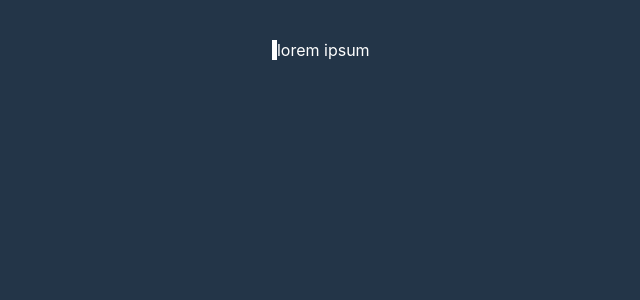
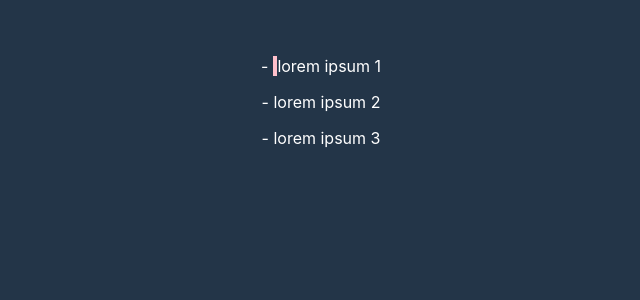
Before and after one commit to jkhebel/notebook-app, a React (Create React App) app: page / in a window 1280 px wide. Shown: the top 300 px of the page, without its empty margins (319-959 px from the left). Built offline with nearby package versions, Linux system fonts and the light colour scheme.

Commit message:
Functional text editor

```diff
--- a/src/App.js
+++ b/src/App.js
@@ -45,9 +45,14 @@ function App() {
 
   useEffect(() => {updateEntryList(directoryHandle, setEntryList)}, [directoryHandle])
 
+  let lipsum =
+  `lorem ipsum 1
+lorem ipsum 2
+lorem ipsum 3`
+
   return (
     <div className="App">
-      <Editor />
+      <Editor text={lipsum}/>
     </div>
   );
 
--- a/src/components/Editor.js
+++ b/src/components/Editor.js
@@ -1,34 +1,62 @@
-import React, { useState } from 'react';
+/* eslint-disable react-hooks/exhaustive-deps */
+import React, { useEffect, useLayoutEffect, useState } from 'react';
 
-function Editor() {
+function Line({text}) { // line component
+  return (
+    <p className="line">
+      - {text}
+    </p>
+  )
+}
+
+function CurrentLine({text, pos}) {
+  return (
+    <p className="line cursorLine">
+    - {text.slice(0, pos)}
+    <span className="cursor"
+      style={{ // temporary inline style
+        background:"pink",
+        color: "pink",
+        width: "1em",
+        marginRight: "-0em", // set opacity and add offset
+        zIndex: "-10", // TODO: make cursor blink in actual css
+        }}>
+      .
+    </span>
+    {text.slice(pos)}
+    </p>
+  )
+}
+
+
+function Editor({text=""}) {
   // state vaariables
-  const [buffer, setBuffer] = useState([""]); // store raw string in a buffer
-  const [currentLine, setCurrentLine] = useState("lorem ipsum"); // only modify current line
+  const [buffer, setBuffer] = useState(text.split("\n")); // store raw string in a buffer
+  const [currentLine, setCurrentLine] = useState(buffer[0]); // only modify current line
   const [cursor, setCursor] = useState({ // store cursor position
-    row: 0, //top-down
-    col: 0, //left-right
+    row: 0, //top->down
+    col: 0, //left->right
   });
   const [editorSize, setEditorSize] = useState({ // store window size
     width: 0,
     height: 0,
   });
 
-  function moveCursor(addRows, addCols) {
+  function moveCursor(addRows, addCols, maxRows, maxCols) {
     // quick setter to move cursor
+    maxRows = maxRows || buffer.length - 1
+    maxCols = maxCols || currentLine.length
+    // calculate new cursor positions
     let newRow = cursor.row + addRows
     let newCol = cursor.col + addCols
-
-    // prevent cursor from leaving scope of buffer
-    newCol = newCol > currentLine.length ? currentLine.length : newCol
+    // prevent cursor from exceeding scope of buffer
+    newCol = newCol > maxCols ? maxCols : newCol
+    newRow = newRow > maxRows ? maxRows : newRow
+    // prevent cursor from moving below scope of buffer
     newCol = newCol < 0 ? 0 : newCol
-    newRow = newRow > buffer.length ? buffer.length : newRow
     newRow = newRow < 0 ? 0 : newRow
-
     // set new cursor position
-    setCursor({
-      row: newRow,
-      col: newCol,
-    })
+    setCursor({ row: newRow, col: newCol,})
   }
 
   function addAtCursor(text) {
@@ -39,17 +67,45 @@ function Editor() {
         + currentLine.slice(cursor.col)
     )
     // update cursor position
-    moveCursor(0, text.length)
+    moveCursor(0, text.length,  buffer.length - 1, currentLine.length + 1)
   }
 
   function deleteAtCursor() {
-    // move cursor length of char first
-    moveCursor(0, -currentLine[cursor.col-1].length)
-    setCurrentLine( // slice out char
-      currentLine.slice(0, cursor.col - 1)
-      + currentLine.slice(cursor.col)
+    if (currentLine === "" || cursor.col === 0){
+      // delete line break if not first line
+      if (cursor.row > 0) {
+        const lineAbove = buffer[cursor.row - 1]
+        const newLine = lineAbove + currentLine
+        setBuffer(
+          buffer.slice(0, cursor.row - 1).concat(
+          [newLine],
+          buffer.slice(cursor.row + 1)
+          )
+        )
+        moveCursor(-1, lineAbove.length)
+      }
+    } else {
+      const len = currentLine[cursor.col-1].length // get length of char
+      setCurrentLine( // slice out char
+        currentLine.slice(0, cursor.col - 1)
+        + currentLine.slice(cursor.col)
+      )
+      moveCursor(0, -len)//update cursor
+
+    }
+  }
+
+  function insertLineBreakAtCursor() {
+    const lineAbove = currentLine.slice(0,cursor.col)
+    const newLine = currentLine.slice(cursor.col)
+    setBuffer(
+      buffer.slice(0, cursor.row).concat(
+        [lineAbove], [newLine],
+        buffer.slice(cursor.row + 1)
+      )
     )
-
+    setCurrentLine(newLine);
+    moveCursor(1, -cursor.col, buffer.length);
   }
 
   async function processKeypress(event) {
@@ -85,14 +141,17 @@ function Editor() {
           addAtCursor(event.key)
         }
         break
-      case "Enter": // TODO: fix linebreaks and tabs in HTML (<p></p>)
-        addAtCursor("\u000D")
+      case "Enter":
+        insertLineBreakAtCursor()
         break
       case "Tab":
         addAtCursor("\u0009") // TODO: tabs are no bueno?
         break
       case "ArrowDown":
+        moveCursor(1, 0)
+        break;
       case "ArrowUp":
+        moveCursor(-1, 0)
         break
       case "ArrowRight":
         moveCursor(0, 1)
@@ -108,43 +167,46 @@ function Editor() {
 
   }
 
-  function getEditorSize() {
-    // get the editor div and compute it's size
-    var style = window.getComputedStyle(
-      document.getElementById("Editor"), null
-    );
-    return {
-      width: style.getPropertyValue("width"),
-      height: style.getPropertyValue("height"),
-    };
-  }
-
   function updateBufferAtCurrentLine() {
     // update the buffer at the current line
     setBuffer(
-      buffer.slice(0,cursor.row)
-        .concat([currentLine], // replace old line with new line
-          buffer.slice(cursor.row+1))
+      buffer.map((line, idx) => {
+        if (idx === cursor.row) {return currentLine} else return line
+      })
     )
   }
 
   function renderBuffer() {
-    return ( // TODO: make it show multiple lines
+    return (
       <>
-        {currentLine.slice(0, cursor.col)}
-        <span className="cursor"
-          style={{ // temporary inline style
-            background:"white",
-            color: "white",
-            width: "1em",
-            zIndex: "-10", // TODO: make cursor blink in actual css
-            }}>
-          .
-        </span>
-        {currentLine.slice(cursor.col)}
+        {buffer.map((line, idx) => {
+          if (idx === cursor.row) {
+            return <CurrentLine key={idx} text={line} pos={cursor.col} />
+          } else {
+            return <Line key={idx} text={line} />
+          }
+        })}
       </>
     )
   }
+
+  // when current line state changes, update buffer state
+  useEffect(updateBufferAtCurrentLine, [currentLine])
+  // when cursor row changes, switch current line
+  useEffect(() => {
+    setCurrentLine(buffer[cursor.row])
+  }, [cursor.row])
+
+  // update editorSize state on resize
+  useLayoutEffect(() => {
+    function updateSize() {
+      setEditorSize({width: window.innerWidth, height: window.innerHeight});
+    }
+    window.addEventListener('resize', updateSize);
+    updateSize();
+    return () => window.removeEventListener('resize', updateSize);
+  }, []);
+
 
   return (
     <div
@@ -156,13 +218,7 @@ function Editor() {
         color: "white",
         overflowWrap: "normal"
       }}
-      onKeyDown={(e) => { // run every time a key is pressed
-        // refreshScreen -- I believe useState does this automagically? Maybe.
-        //setEditorSize(getEditorSize())
-        // restrict cursor position to screen
-        processKeypress(e)
-        updateBufferAtCurrentLine()
-      }}
+      onKeyDown={(e) => { processKeypress(e) }}
       tabIndex="0"
     >
       {renderBuffer()}
@@ -171,3 +227,5 @@ function Editor() {
 }
 
 export default Editor
+
+// TODO: State is getting effed up. Buffer is behind, so it's updating itself with an older version of itself.
```
